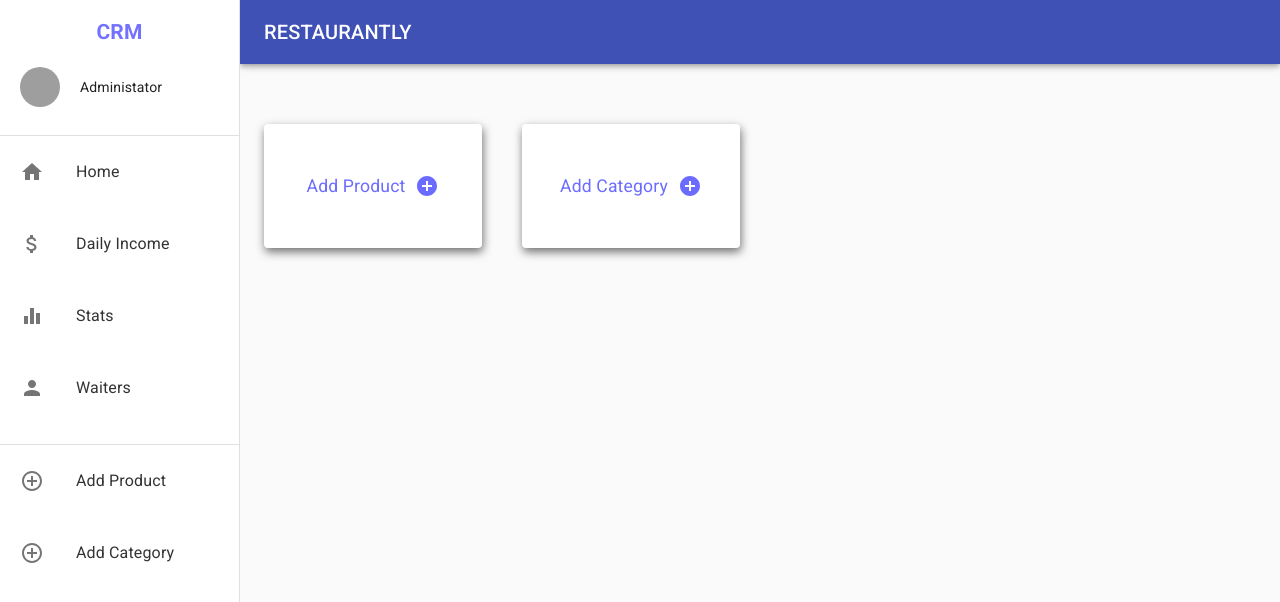
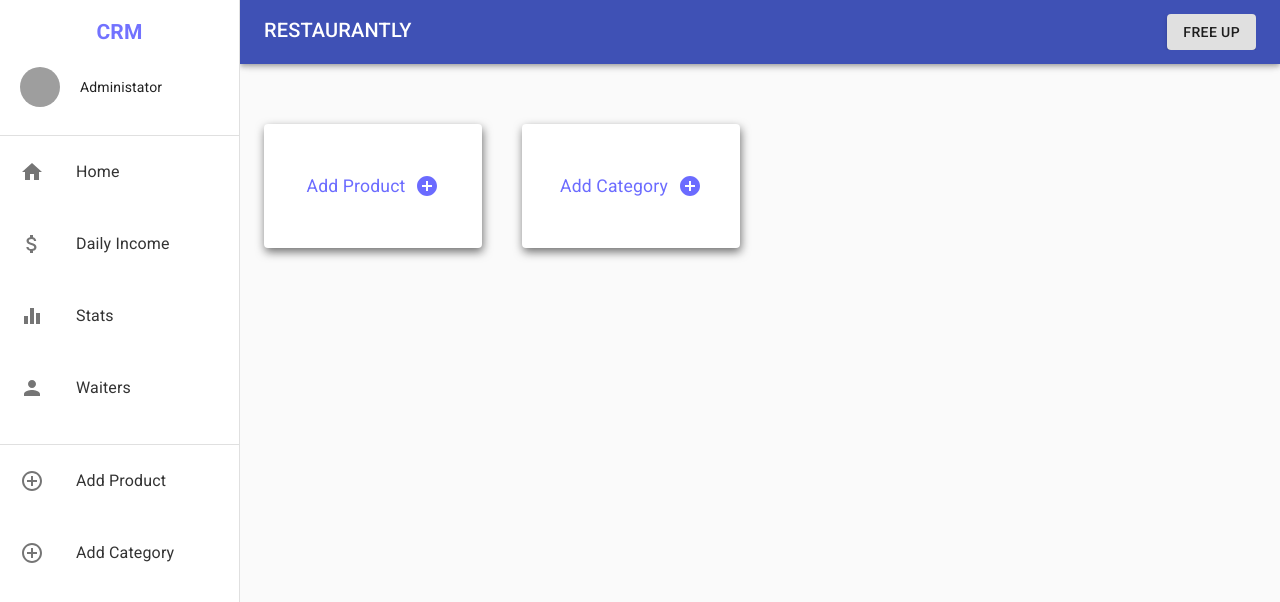
Before and after one commit to YusupovSamandar/Restaurant-admin, a React (Create React App) app: page /add in a window 1280 px wide. Shown: the top 602 px of the page. Built offline with nearby package versions, Linux system fonts and the light colour scheme; no server answers; grey boxes are pictures that could not be loaded.

Commit message:
free space button add

```diff
--- a/src/components/Orders/orders.jsx
+++ b/src/components/Orders/orders.jsx
@@ -35,7 +35,7 @@ export default function Orders() {
     useEffect(() => {
         socket.on("recieve-order", (message) => {
             if (message === "order sent") {
-                notify(`Yangi zakaz ${new Date().toLocaleTimeString()}`);
+                notify(`Yangi zakaz ${new Date().toLocaleTimeString()}`)
             }
             (async function () {
                 const { data } = await axios.get("http://localhost:4000/orders");
--- a/src/components/Sidebar/sidebar.jsx
+++ b/src/components/Sidebar/sidebar.jsx
@@ -9,6 +9,7 @@ import Divider from '@material-ui/core/Divider';
 import IconButton from '@material-ui/core/IconButton';
 import PersonIcon from '@material-ui/icons/Person';
 import List from '@material-ui/core/List';
+import Button from '@material-ui/core/Button';
 import ListItem from '@material-ui/core/ListItem';
 import ListItemIcon from '@material-ui/core/ListItemIcon';
 import ListItemText from '@material-ui/core/ListItemText';
@@ -21,6 +22,7 @@ import Avatar from '@material-ui/core/Avatar';
 import { Link } from "react-router-dom";
 import AddCircleOutlineIcon from '@material-ui/icons/AddCircleOutline';
 import AttachMoneyIcon from '@material-ui/icons/AttachMoney';
+import axios from 'axios';
 
 const drawerWidth = 240;
 
@@ -137,10 +139,19 @@ function ResponsiveDrawer(props) {
                     >
                         <MenuIcon />
                     </IconButton>
-                    <Typography variant="h6" noWrap>
+                    <Typography style={{ justifyContent: "space-between", display: "flex", width: "100%" }} variant="h6" noWrap >
                         <Link style={{ color: "#fff", textDecoration: "none" }} to="/">
                             RESTAURANTLY
                         </Link>
+                        <Button
+                            variant='contained'
+                            onClick={() => {
+                                axios.delete("http://localhost:4000/status").then((msg) => {
+                                    alert(msg.data);
+                                })
+                            }}>
+                            free up
+                        </Button>
                     </Typography>
                 </Toolbar>
             </AppBar>
```
